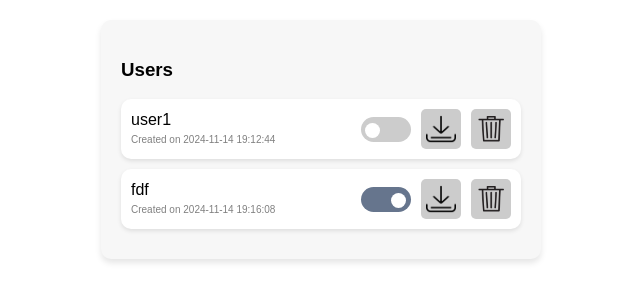
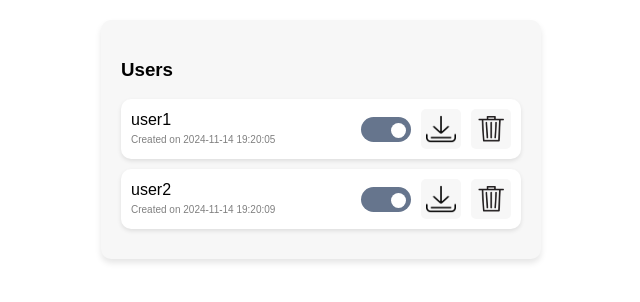
Before and after one commit to yurch88/solid-vpn, a Flask app: page /dashboard in a window 1280 px wide. Shown: the part 61-363 px from the top of the page, without its empty margins (319-959 px from the left). Run offline with Flask 3, Linux system fonts and the light colour scheme; a user stored in the database is signed in.

Commit message:
Updated dashboard.html: Adjusted button colors for download and delete actions

```diff
--- a/templates/dashboard.html
+++ b/templates/dashboard.html
@@ -14,10 +14,24 @@
         .navbar .buttons button:hover { background-color: #4261a8; }
         .user-container { width: 400px; margin: 0 auto; padding: 20px; background-color: #f7f7f7; border-radius: 10px; box-shadow: 0 4px 6px rgba(0, 0, 0, 0.1); margin-top: 20px; }
         .user-container .user { display: flex; justify-content: space-between; align-items: center; margin-bottom: 10px; background-color: #ffffff; padding: 10px; border-radius: 10px; box-shadow: 0 2px 4px rgba(0, 0, 0, 0.1); }
-        .user-container .user button { background-color: #ccc; color: white; border: none; padding: 10px; border-radius: 5px; cursor: pointer; display: flex; justify-content: center; align-items: center; width: 40px; height: 40px; }
+        .user-container .user button {
+            background-color: #f7f7f7; /* Изменен цвет кнопок на светлый оттенок */
+            color: white;
+            border: none;
+            padding: 10px;
+            border-radius: 5px;
+            cursor: pointer;
+            display: flex;
+            justify-content: center;
+            align-items: center;
+            width: 40px;
+            height: 40px;
+        }
         .user-container .user button img { width: 30px; height: 30px; }
         .user-container .user button img[src*="recycle.png"] { width: 40px; height: 40px; }
-        .user-container .user button:hover { background-color: #4261a8; }
+        .user-container .user button:hover {
+            background-color: #f7f7f7; /* Изменен цвет при наведении на светлый оттенок */
+        }
         .switch { position: relative; display: inline-block; width: 50px; height: 25px; }
         .switch input { opacity: 0; width: 0; height: 0; }
         .slider { position: absolute; cursor: pointer; top: 0; left: 0; right: 0; bottom: 0; background-color: #ccc; transition: .4s; border-radius: 34px; }
--- a/users.json
+++ b/users.json
@@ -1,12 +1,12 @@
 {
     "user1": {
-        "created_at": "2024-11-14 19:12:44",
+        "created_at": "2024-11-14 19:20:05",
         "config_path": "/etc/wireguard/user1.conf",
-        "active": false
+        "active": true
     },
-    "fdf": {
-        "created_at": "2024-11-14 19:16:08",
-        "config_path": "/etc/wireguard/fdf.conf",
+    "user2": {
+        "created_at": "2024-11-14 19:20:09",
+        "config_path": "/etc/wireguard/user2.conf",
         "active": true
     }
 }
```
